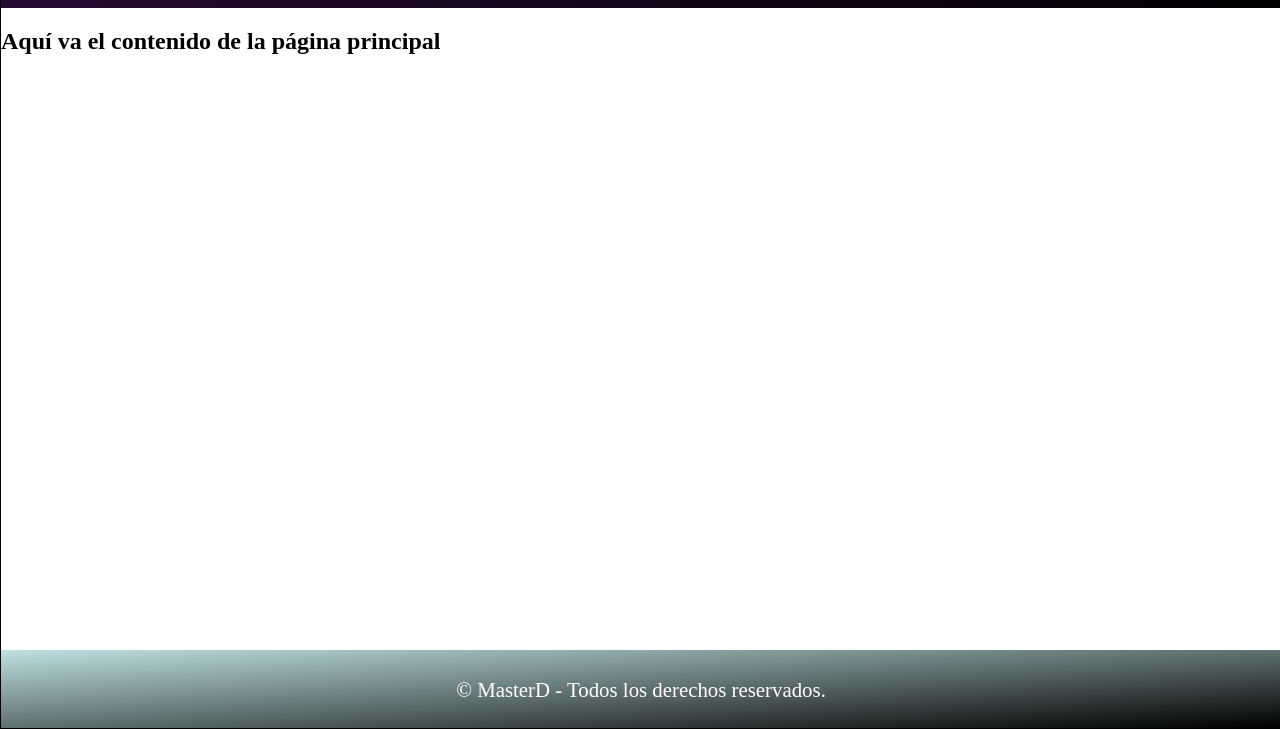
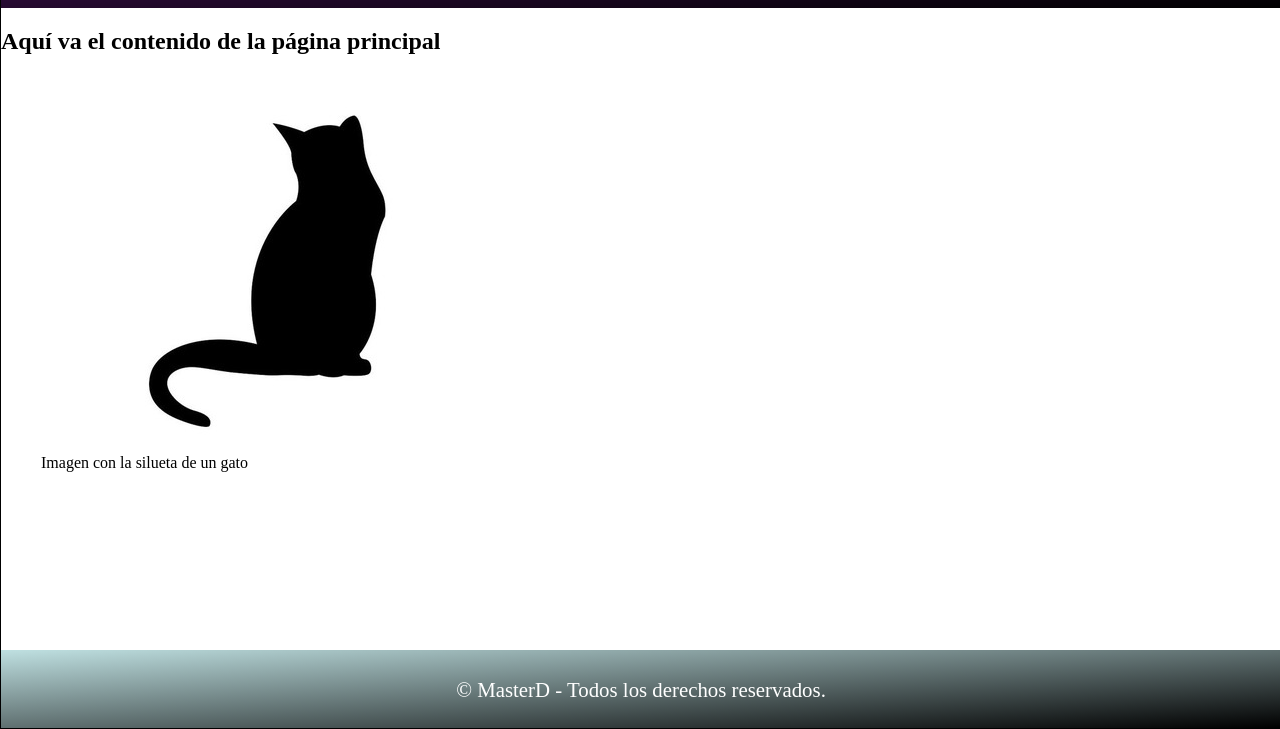
Before and after one commit to Claudia-Abella/miproyecto_html, a plain HTML site: page index.html in a window 1280 px wide. Shown: the part 73-802 px from the top of the page. Drawn offline with Linux system fonts and the light colour scheme.

Commit message:
Update index.html
hemos generado una nueva etiqueta para guardar etiquetas del tipo <figure>

```diff
--- a/index.html
+++ b/index.html
@@ -37,7 +37,12 @@
         <!-- MAIN: Etiqueta dónde colocaremos el contenido de esta páginad el sitio web -->
         <main class="mi_principal">
             <h2>Aquí va el contenido de la página principal</h2>
-
+            <div class="lista_figure">
+                <figure>
+                    <img src="./assets/images/gato.jpg" alt="Silueta de un gato" width="500" height="375">
+                    <figcaption>Imagen con la silueta de un gato</figcaption>
+                </figure>
+            </div>
 
         </main>
 
```
